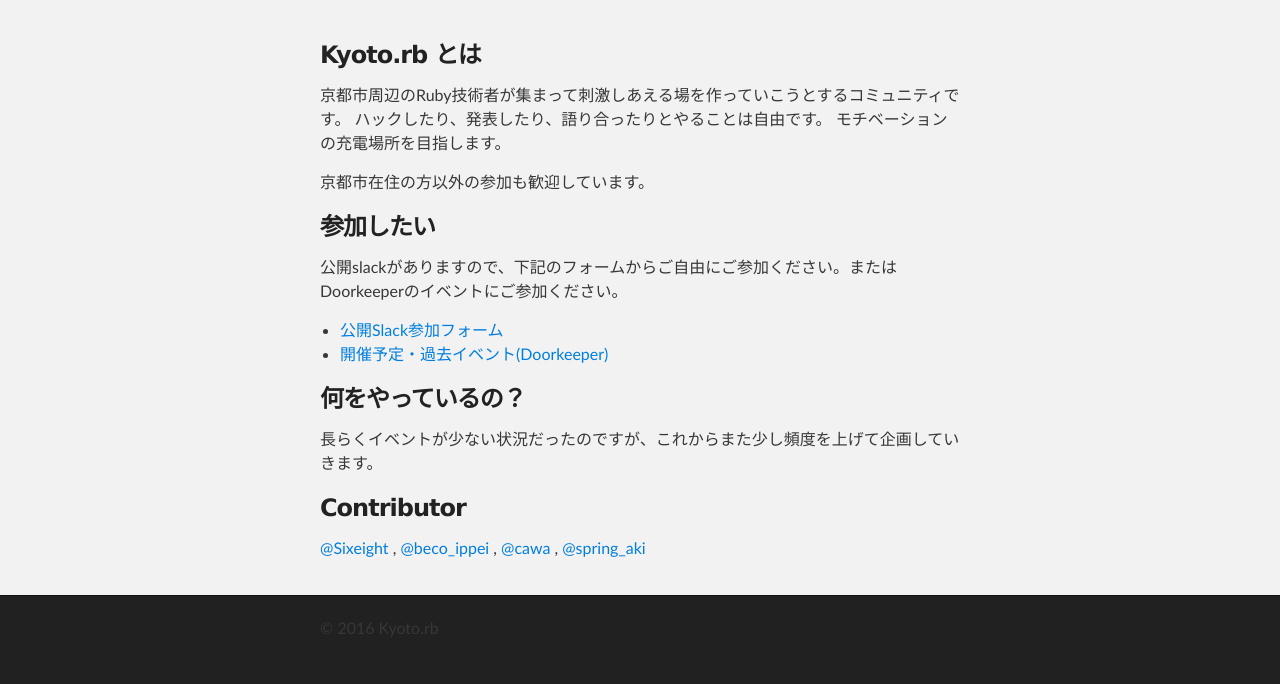
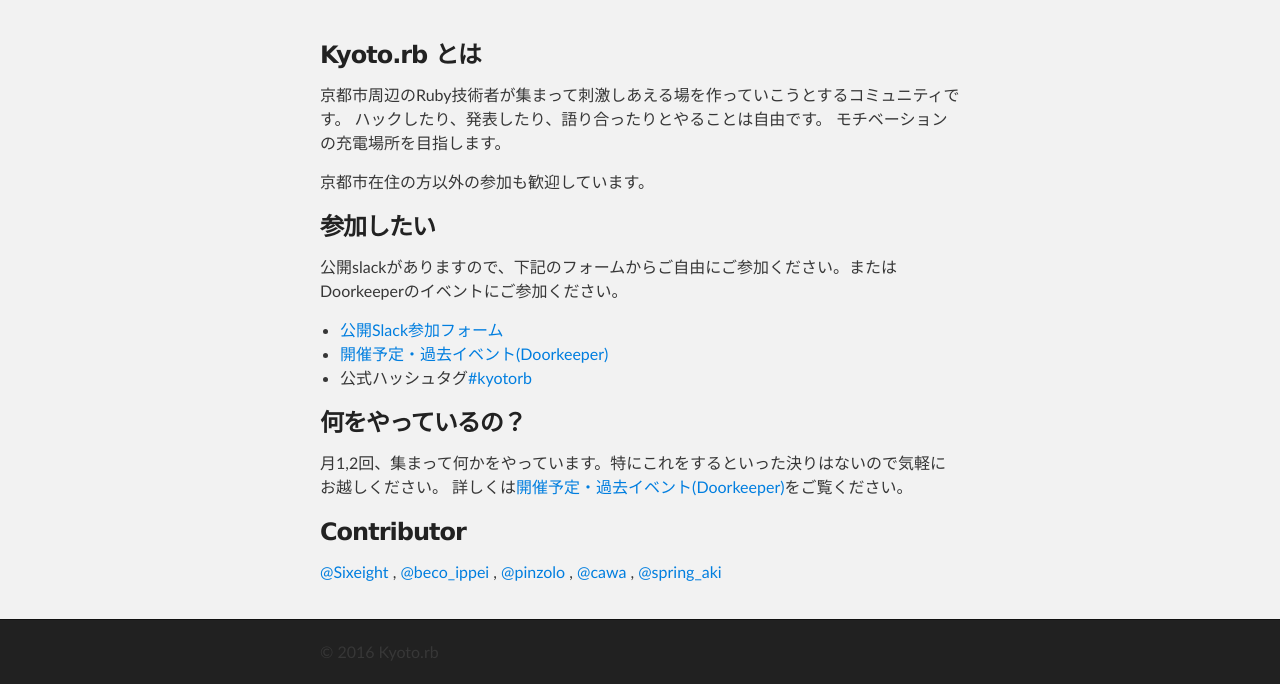
Before and after one commit to kyotorb/kyotorb.github.io, a plain HTML site: page index.html in a window 1280 px wide. Shown: the part 124-808 px from the top of the page. Drawn offline with Linux system fonts and the light colour scheme.

Commit message:
Add @pinzolo as a contributor

```diff
--- a/index.html
+++ b/index.html
@@ -47,12 +47,14 @@
 <ul>
 <li><a href="https://docs.google.com/a/tourplanna.com/forms/d/1zJNurj4EidxLKAzyKC5xHg-gNmsFjFmWF28me-EeEeo/viewform">公開Slack参加フォーム</a></li>
 <li><a href="https://kyotorb.doorkeeper.jp/">開催予定・過去イベント(Doorkeeper)</a></li>
+<li>公式ハッシュタグ<a href="https://twitter.com/search?q=%23kyotorb">#kyotorb</a></li>
 </ul>
 
 <h3>
 <a id="何をやっているの" class="anchor" href="activity" aria-hidden="true"><span aria-hidden="true" class="octicon octicon-link"></span></a>何をやっているの？</h3>
 
-<p>長らくイベントが少ない状況だったのですが、これからまた少し頻度を上げて企画していきます。</p>
+<p>月1,2回、集まって何かをやっています。特にこれをするといった決りはないので気軽にお越しください。
+詳しくは<a href="https://kyotorb.doorkeeper.jp/">開催予定・過去イベント(Doorkeeper)</a>をご覧ください。</p>
 
 <h3>
 <a id="contributor" class="anchor" href="#contributor" aria-hidden="true"><span aria-hidden="true" class="octicon octicon-link"></span></a>Contributor</h3>
@@ -60,6 +62,7 @@
 <p>
   <a href="https://twitter.com/Sixeight">@Sixeight</a>
   , <a href="https://twitter.com/beco_ippei">@beco_ippei</a>
+  , <a href="https://twitter.com/pinzolo">@pinzolo</a>
   , <a href="https://twitter.com/cawa">@cawa</a>
   , <a href="https://twitter.com/spring_aki">@spring_aki</a>
 </p>
```
